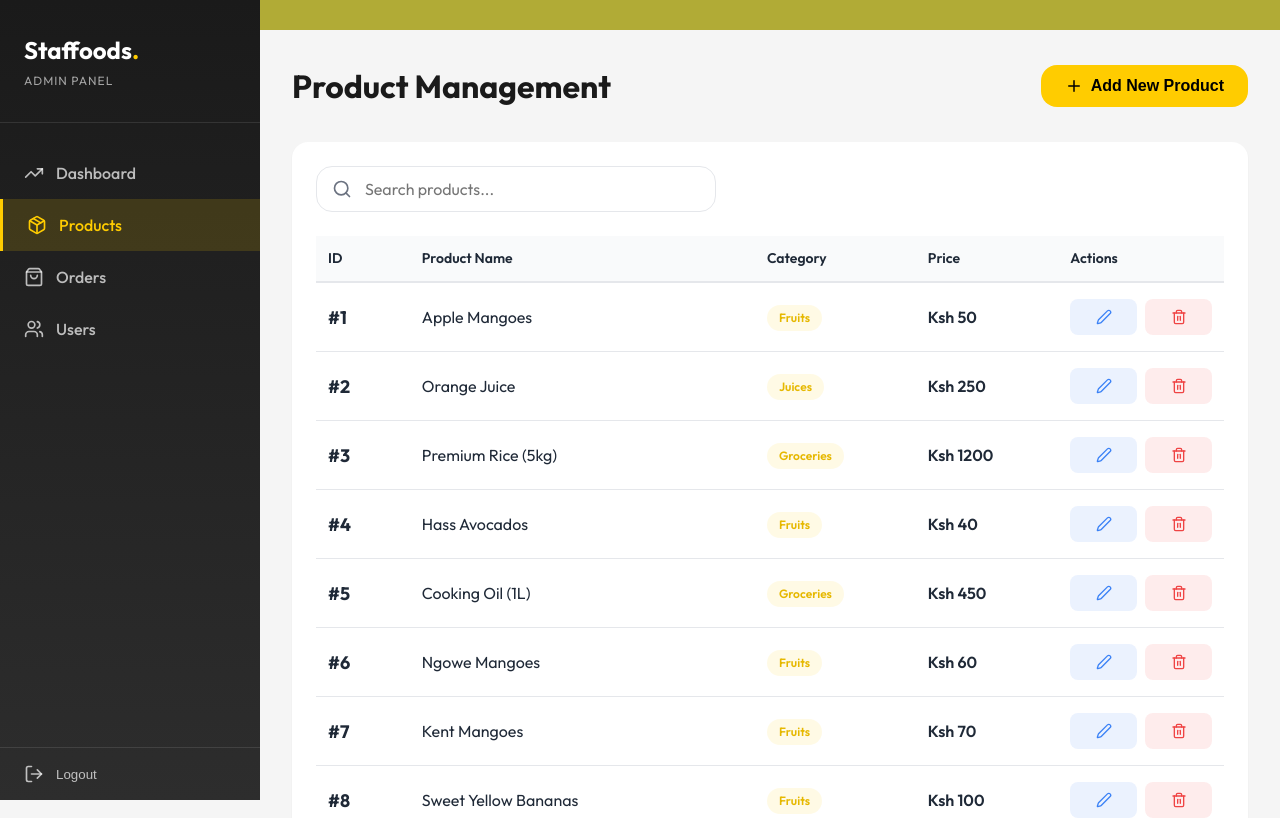
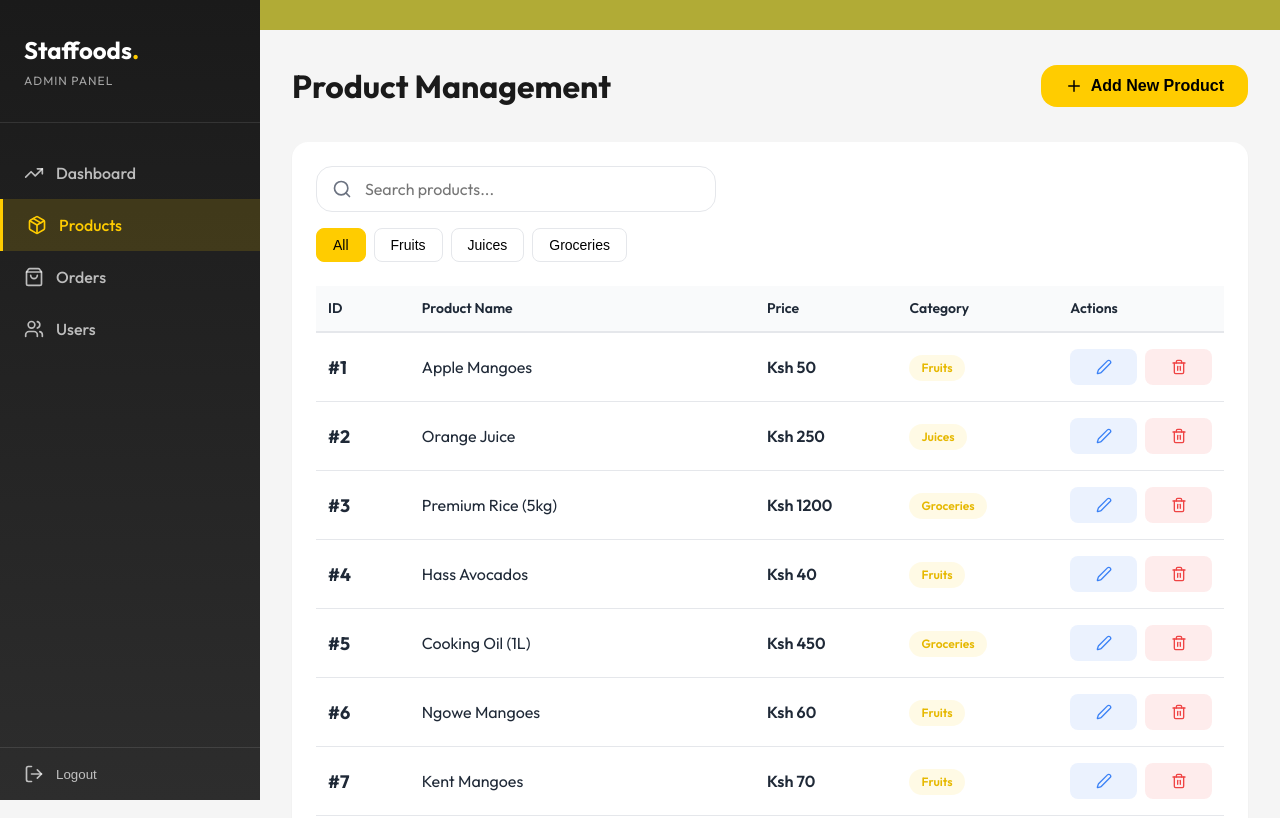
Before and after one commit to PsammystPrime/Staffood, a React app in the folder frontend/: page /admin/products in a window 1280 px wide. Shown: the top 818 px of the page. Built offline with nearby package versions, Linux system fonts and the light colour scheme; the HTML template or start-up script is replaced by a standard one.

Commit message:
create admin products sorting

```diff
--- a/frontend/src/admin/AdminProducts.css
+++ b/frontend/src/admin/AdminProducts.css
@@ -35,6 +35,33 @@
     outline: none;
     border-color: var(--color-primary);
     box-shadow: 0 0 0 3px rgba(255, 204, 0, 0.1);
+}
+
+.filter-tabs {
+    display: flex;
+    gap: 0.5rem;
+    flex-wrap: wrap;
+}
+
+.filter-tab {
+    padding: 0.5rem 1rem;
+    border: 1px solid #e5e7eb;
+    background: white;
+    border-radius: 0.5rem;
+    cursor: pointer;
+    font-weight: 500;
+    transition: all 0.2s;
+    font-size: 0.875rem;
+}
+
+.filter-tab:hover {
+    background-color: #f9fafb;
+}
+
+.filter-tab.active {
+    background-color: var(--color-primary);
+    border-color: var(--color-primary);
+    color: #000;
 }
 
 .product-form {
--- a/frontend/src/admin/AdminProducts.jsx
+++ b/frontend/src/admin/AdminProducts.jsx
@@ -9,6 +9,7 @@ const AdminProducts = () => {
     const [isMobileMenuOpen, setIsMobileMenuOpen] = useState(false);
     const [products, setProducts] = useState(PRODUCTS);
     const [searchTerm, setSearchTerm] = useState('');
+    const [categoryFilter, setCategoryFilter] = useState('All');
     const [isAddingProduct, setIsAddingProduct] = useState(false);
     const [editingProduct, setEditingProduct] = useState(null);
     const [newProduct, setNewProduct] = useState({
@@ -18,10 +19,12 @@ const AdminProducts = () => {
         image: ''
     });
 
-    const filteredProducts = products.filter(product =>
-        product.name.toLowerCase().includes(searchTerm.toLowerCase()) ||
-        product.category.toLowerCase().includes(searchTerm.toLowerCase())
-    );
+    const filteredProducts = products.filter(product => {
+        const matchesSearch = product.name.toLowerCase().includes(searchTerm.toLowerCase()) ||
+            product.category.toLowerCase().includes(searchTerm.toLowerCase());
+        const matchesCategory = categoryFilter === 'All' || product.category === categoryFilter;
+        return matchesSearch && matchesCategory;
+    });
 
     const handleAddProduct = () => {
         if (newProduct.name && newProduct.price) {
@@ -139,6 +142,18 @@ const AdminProducts = () => {
                                 onChange={(e) => setSearchTerm(e.target.value)}
                             />
                         </div>
+
+                        <div className="filter-tabs" style={{ marginTop: '1rem' }}>
+                            {['All', 'Fruits', 'Juices', 'Groceries'].map(category => (
+                                <button
+                                    key={category}
+                                    className={`filter-tab ${categoryFilter === category ? 'active' : ''}`}
+                                    onClick={() => setCategoryFilter(category)}
+                                >
+                                    {category}
+                                </button>
+                            ))}
+                        </div>
                     </div>
 
                     {(isAddingProduct || editingProduct) && (
@@ -208,8 +223,8 @@ const AdminProducts = () => {
                                 <tr>
                                     <th>ID</th>
                                     <th>Product Name</th>
+                                    <th>Price</th>
                                     <th>Category</th>
-                                    <th>Price</th>
                                     <th>Actions</th>
                                 </tr>
                             </thead>
@@ -218,10 +233,10 @@ const AdminProducts = () => {
                                     <tr key={product.id}>
                                         <td className="order-id">#{product.id}</td>
                                         <td>{product.name}</td>
+                                        <td className="price-cell">Ksh {product.price}</td>
                                         <td>
                                             <span className="category-badge">{product.category}</span>
                                         </td>
-                                        <td className="price-cell">Ksh {product.price}</td>
                                         <td>
                                             <div className="action-buttons">
                                                 <button
```
